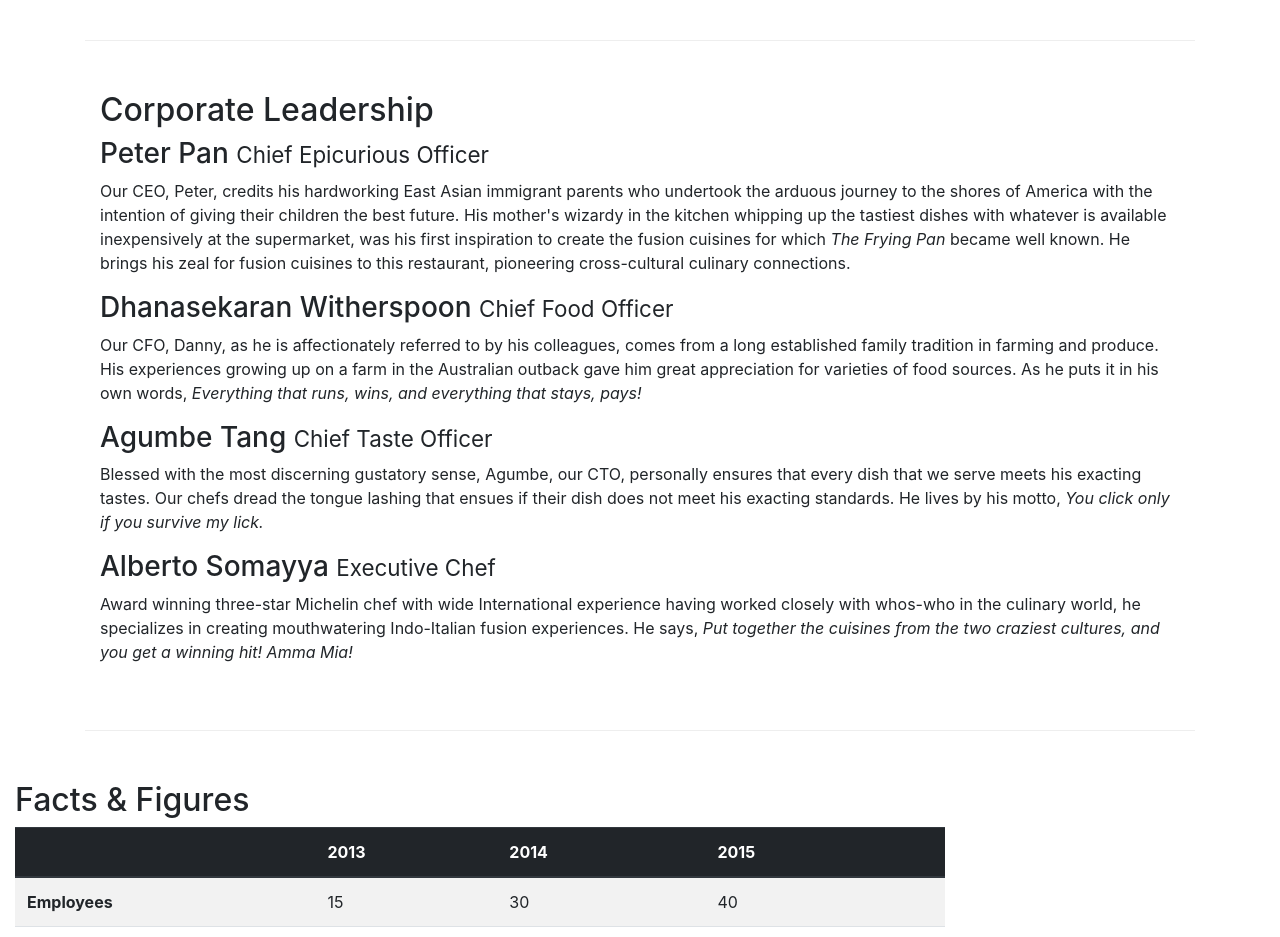
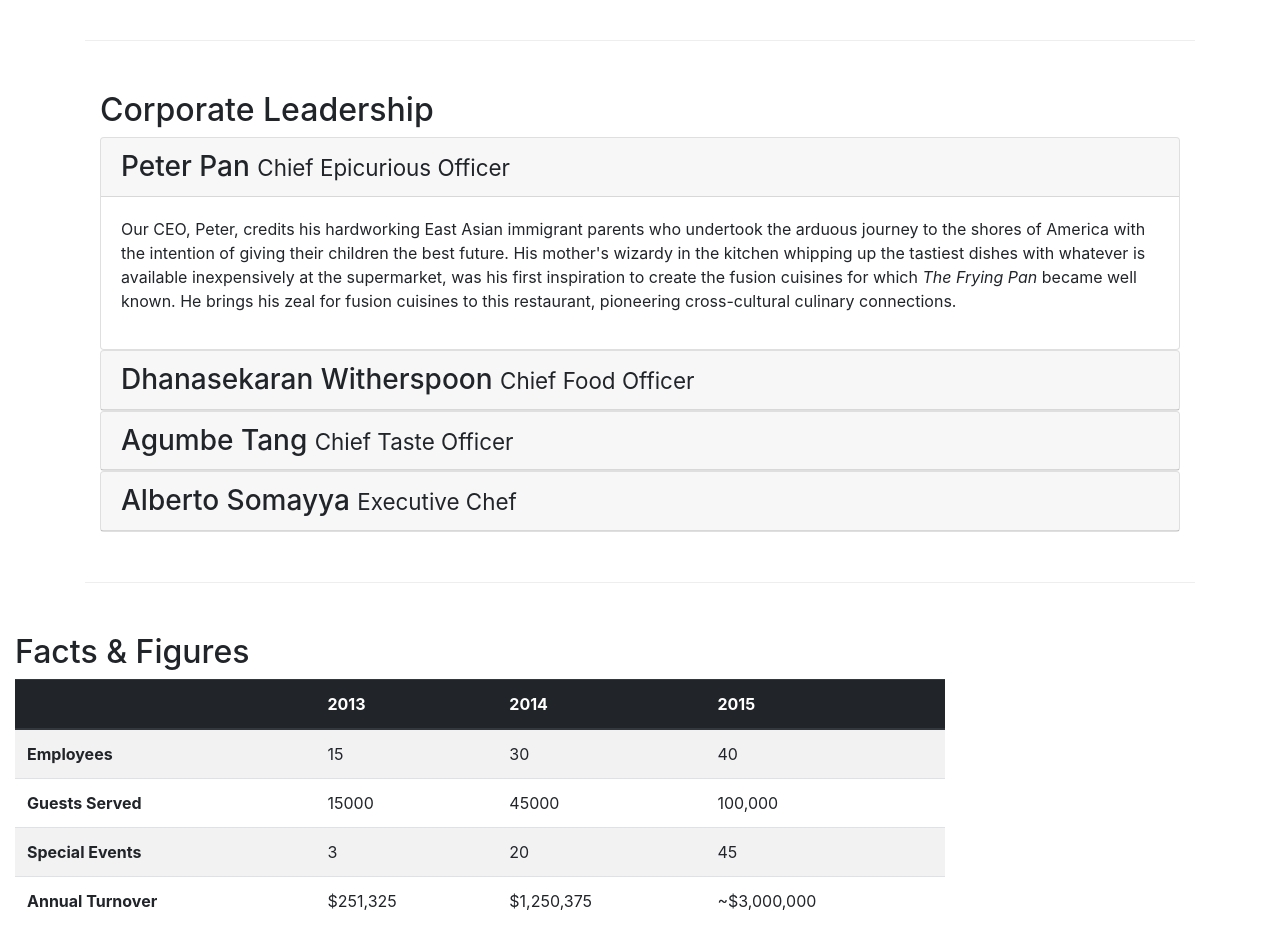
Before and after one commit to hariharas-wq/setup, a website: page aboutus.html in a window 1280 px wide. Shown: the part 860-1797 px from the top of the page. Drawn offline with nearby package versions, Linux system fonts and the light colour scheme.

Commit message:
eleventh commit

```diff
--- a/aboutus.html
+++ b/aboutus.html
@@ -111,14 +111,68 @@
         <div class="row row-content">
             <div class="col-12">
                 <h2>Corporate Leadership</h2>
-                <h3>Peter Pan <small>Chief Epicurious Officer</small></h3>
-                <p class=" d-none d-sm-block">Our CEO, Peter, credits his hardworking East Asian immigrant parents who undertook the arduous journey to the shores of America with the intention of giving their children the best future. His mother's wizardy in the kitchen whipping up the tastiest dishes with whatever is available inexpensively at the supermarket, was his first inspiration to create the fusion cuisines for which <em>The Frying Pan</em> became well known. He brings his zeal for fusion cuisines to this restaurant, pioneering cross-cultural culinary connections.</p>
-                <h3>Dhanasekaran Witherspoon <small>Chief Food Officer</small></h3>
-                <p class=" d-none d-sm-block">Our CFO, Danny, as he is affectionately referred to by his colleagues, comes from a long established family tradition in farming and produce. His experiences growing up on a farm in the Australian outback gave him great appreciation for varieties of food sources. As he puts it in his own words, <em>Everything that runs, wins, and everything that stays, pays!</em></p>
-                <h3>Agumbe Tang <small>Chief Taste Officer</small></h3>
-                <p class=" d-none d-sm-block">Blessed with the most discerning gustatory sense, Agumbe, our CTO, personally ensures that every dish that we serve meets his exacting tastes. Our chefs dread the tongue lashing that ensues if their dish does not meet his exacting standards. He lives by his motto, <em>You click only if you survive my lick.</em></p>
-                <h3>Alberto Somayya <small>Executive Chef</small></h3>
-                <p class=" d-none d-sm-block">Award winning three-star Michelin chef with wide International experience having worked closely with whos-who in the culinary world, he specializes in creating mouthwatering Indo-Italian fusion experiences. He says, <em>Put together the cuisines from the two craziest cultures, and you get a winning hit! Amma Mia!</em></p>
+
+                <div id="accordion">
+
+                    <div class="card">
+                        <div class="card-header" role="tab" id="peterhead">
+                        <h3 class="mb-0">
+                            <a data-toggle="collapse" data-target="#peter">
+                            Peter Pan <small>Chief Epicurious Officer</small>
+                            </a>
+                        </h3>
+                        </div>
+                        <div class="collapse show" id="peter" data-parent="#accordion">
+                            <div class="card-body">
+                                <p class="d-none d-sm-block">Our CEO, Peter, credits his hardworking East Asian immigrant parents who undertook the arduous journey to the shores of America with the intention of giving their children the best future. His mother's wizardy in the kitchen whipping up the tastiest dishes with whatever is available inexpensively at the supermarket, was his first inspiration to create the fusion cuisines for which <em>The Frying Pan</em> became well known. He brings his zeal for fusion cuisines to this restaurant, pioneering cross-cultural culinary connections.</p>
+                            </div>
+                        </div>
+                    </div>
+                    <div class="card">
+                        <div class="card-header" role="tab" id="dannyhead">
+                        <h3 class="mb-0">
+                            <a class="collapsed" data-toggle="collapse" data-target="#danny">
+                            Dhanasekaran Witherspoon <small>Chief Food Officer</small>
+                            </a>
+                        </h3>
+                    </div>
+                    <div class="collapse" id="danny" data-parent="#accordion">
+                        <div class="card-body">
+                            <p class="d-none d-sm-block">Our CFO, Danny, as he is affectionately referred to by his colleagues, comes from a long established family tradition in farming and produce. His experiences growing up on a farm in the Australian outback gave him great appreciation for varieties of food sources. As he puts it in his own words, <em>Everything that runs, wins, and everything that stays, pays!</em></p>
+                        </div>
+                    </div>
+                </div>
+                <div class="card">
+                        <div class="card-header" role="tab" id="agumbehead">
+                        <h3 class="mb-0">
+                            <a class="collapsed" data-toggle="collapse" data-target="#agumbe">
+                            Agumbe Tang <small>Chief Taste Officer</small>
+                            </a>
+                        </h3>
+                    </div>
+                    <div class="collapse" id="agumbe" data-parent="#accordion">
+                        <div class="card-body">
+                            <p class="d-none d-sm-block">Blessed with the most discerning gustatory sense, Agumbe, our CTO, personally ensures that every dish that we serve meets his exacting tastes. Our chefs dread the tongue lashing that ensues if their dish does not meet his exacting standards. He lives by his motto, <em>You click only if you survive my lick.</em></p>
+                        </div>
+                    </div>
+                </div>
+                <div class="card">
+                        <div class="card-header" role="tab" id="albertohead">
+                        <h3 class="mb-0">
+                            <a class="collapsed" data-toggle="collapse" data-target="#alberto">
+                            Alberto Somayya <small>Executive Chef</small>
+                            </a>
+                        </h3>
+                    </div>
+                    <div class="collapse" id="alberto" data-parent="#accordion">
+                        <div class="card-body">
+                            <p class="d-none d-sm-block">Award winning three-star Michelin chef with wide International experience having worked closely with whos-who in the culinary world, he specializes in creating mouthwatering Indo-Italian fusion experiences. He says, <em>Put together the cuisines from the two craziest cultures, and you get a winning hit! Amma Mia!</em></p>
+                        </div>
+                    </div>
+                </div>
+
+
+                </div>
             </div>
        </div>
 
--- a/css/styles.css
+++ b/css/styles.css
@@ -32,3 +32,9 @@
 .navbar-dark{
     background-color: #512DA8;
 }
+.tab-content{
+    border-left: 1px solid #ddd;
+    border-right: 1px solid #ddd;
+    border-bottom: 1px solid #ddd;
+    padding: 10px;
+}
```
Also changed, not shown: index.html (+4 -0 lines).
